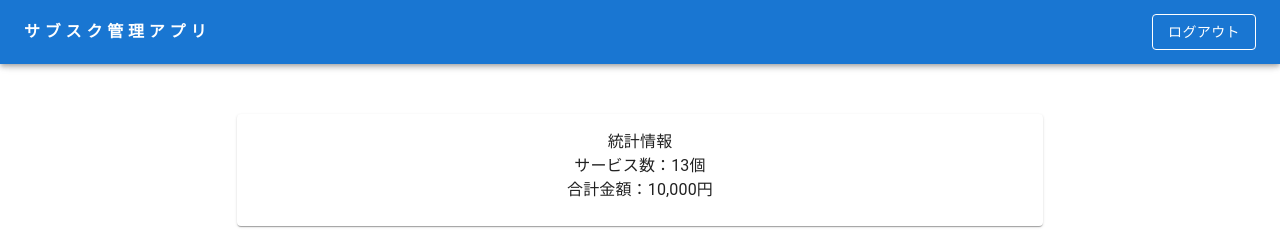
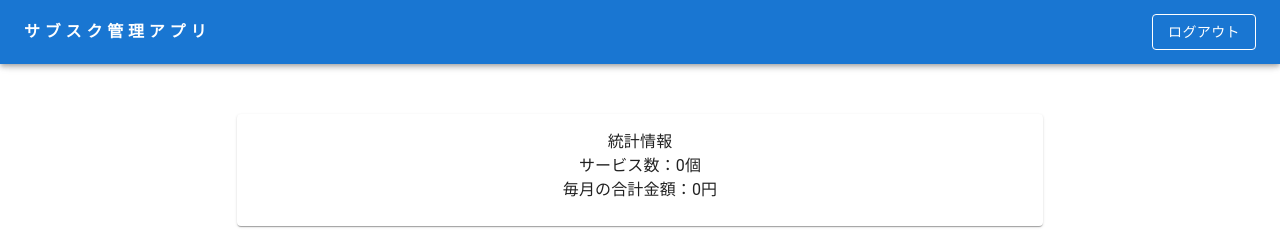
Before and after one commit to y-magavel/subscription-management-app, a React (Create React App) app: page /home in a window 1280 px wide. Shown: the top 252 px of the page. Built offline with nearby package versions, Linux system fonts and the light colour scheme; no server answers; the database is empty; sample sign-in values are in the browser's storage.

Commit message:
統計情報の表示機能を実装
サービス数と合計金額を計算して表示する

```diff
--- a/src/components/organisms/TotalAmount.tsx
+++ b/src/components/organisms/TotalAmount.tsx
@@ -1,7 +1,34 @@
-import React from "react";
-import {Card, CardContent, Typography} from "@mui/material";
+import React, {useEffect, useState} from "react";
+import {Card, CardContent, Tooltip, Typography} from "@mui/material";
+import {Service} from "../../types/service";
 
-export const TotalAmount: React.FC = () => {
+// 受け取るpropsの型定義
+type Props = {
+    data: Array<Service>;
+};
+
+export const TotalAmount: React.FC<Props> = (props) => {
+    const {data} = props;
+    const [totalPrice, setTotalPrice] = useState<number>(0);
+    const [totalIndex, setTotalIndex] = useState<number>(0);
+
+    // 統計情報を計算する
+    useEffect(() => {
+        let tempPrice: number = 0;
+        let tempIndex: number = 0;
+        data.forEach((service) => {
+            if (service.paymentCycle === "月払い") {
+                tempPrice += service.servicePrice;
+            } else if (service.paymentCycle === "年払い") {
+                tempPrice += Math.floor(service.servicePrice / 12); // 小数点以下切り捨て
+            }
+            tempIndex++;
+        });
+        setTotalPrice(tempPrice);
+        setTotalIndex(tempIndex);
+    }, [data]);
+
+
     return (
         <>
             <Card sx={{width: {xs: "90%", md: "70%"}, margin: "50px"}}>
@@ -10,11 +37,13 @@ export const TotalAmount: React.FC = () => {
                         統計情報
                     </Typography>
                     <Typography>
-                        サービス数：{"13個"}
+                        サービス数：{totalIndex}個
                     </Typography>
-                    <Typography>
-                        合計金額：{"10,000円"}
-                    </Typography>
+                    <Tooltip title="年払いのサブスクは12分割された金額で計算されます。※小数点以下切り捨て" >
+                        <Typography>
+                            毎月の合計金額：{totalPrice}円
+                        </Typography>
+                    </Tooltip>
                 </CardContent>
             </Card>
         </>
--- a/src/components/pages/Home.tsx
+++ b/src/components/pages/Home.tsx
@@ -19,7 +19,7 @@ export const Home: React.FC = () => {
 
     // ログインユーザーのuidを取得
     const loginUser = useAuthWithUid();
-    // サブスク一覧用のState
+    // すべてのサブスクデータが入ったState
     const [serviceList, setServiceList] = useState<Array<Service>>([]);
 
     // 一覧データ取得/更新
@@ -59,7 +59,7 @@ export const Home: React.FC = () => {
         <>
             <Header/>
             <Container sx={{display: 'flex', flexFlow: 'column', alignItems: 'center', paddingY: {xs: '56px', md: '64px'}}}>
-                <TotalAmount/>
+                <TotalAmount data={serviceList}/>
                 <ServiceList data={serviceList} openServiceDetail={openServiceDetail}/>
             </Container>
             <ServiceDetail open={detailOpen} setDetailOpen={setDetailOpen} data={detailData}
```
